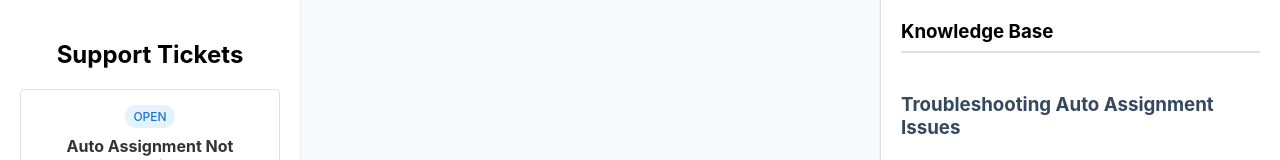
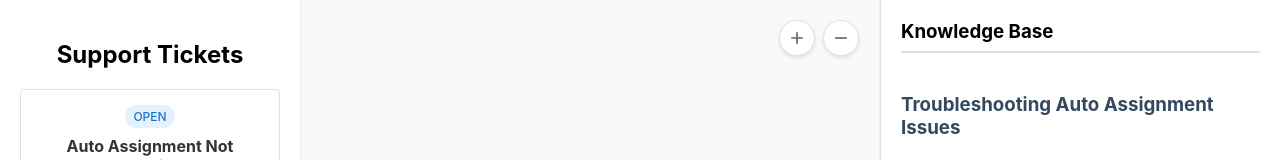
Before and after one commit to sfkunal/ResolveIQ, a React (Create React App) app in the folder frontend/: page / in a window 1280 px wide. Shown: the top 160 px of the page. Built offline with nearby package versions, Linux system fonts and the light colour scheme.

Commit message:
zoomable

```diff
--- a/frontend/src/App.css
+++ b/frontend/src/App.css
@@ -339,6 +339,21 @@
   cursor: move;
 }
 
+.canvas-container {
+  position: relative;
+  width: 100%;
+  height: 100vh;
+  overflow: auto;
+}
+
+.ticket-canvas {
+  width: 4000px; /* Much larger canvas */
+  height: 4000px;
+  position: relative;
+  background: #f8f9fa;
+  transition: transform 0.2s ease-out;
+}
+
 .canvas-ticket {
   background: white;
   border-radius: 8px;
@@ -348,6 +363,7 @@
   user-select: none;
   transition: box-shadow 0.2s;
   cursor: move;
+  transform-origin: top left;
 }
 
 .canvas-ticket:hover {
@@ -380,70 +396,6 @@
   margin-top: 8px;
   padding-top: 8px;
   border-top: 1px solid #eee;
-}
-
-.copilot-response {
-  margin-top: 8px;
-  background: white;
-  border-radius: 8px;
-  padding: 16px;
-  box-shadow: 0 2px 8px rgba(0, 0, 0, 0.1);
-  border: 1px solid #e0e0e0;
-  max-height: 300px;
-  overflow-y: auto;
-  text-align: left;
-}
-
-.copilot-response p {
-  margin: 0 0 8px 0;
-  font-size: 0.9em;
-  line-height: 1.5;
-  color: #333;
-}
-
-.copilot-response p:last-child {
-  margin-bottom: 0;
-}
-
-.copilot-response pre {
-  background-color: #f5f5f5;
-  padding: 8px;
-  border-radius: 4px;
-  overflow-x: auto;
-  font-size: 0.85em;
-}
-
-.copilot-response code {
-  font-family: monospace;
-  font-size: 0.9em;
-  padding: 2px 4px;
-  background-color: #f5f5f5;
-  border-radius: 3px;
-}
-
-.copilot-response ul,
-.copilot-response ol {
-  font-size: 0.9em;
-  padding-left: 20px;
-  margin: 8px 0;
-}
-
-.copilot-response h1,
-.copilot-response h2,
-.copilot-response h3,
-.copilot-response h4,
-.copilot-response h5,
-.copilot-response h6 {
-  font-size: 1em;
-  margin: 16px 0 8px 0;
-}
-
-.loading-spinner {
-  display: flex;
-  align-items: center;
-  justify-content: center;
-  padding: 20px;
-  color: #666;
 }
 
 .ticket-remove-btn {
@@ -521,21 +473,72 @@
   fill: currentColor;
 }
 
-.ticket-canvas {
-  width: 100%;
-  height: 100vh;
-  position: relative;
-  background: #f8f9fa;
-  overflow: hidden;
+.copilot-response {
+  margin-top: 8px;
+  background: white;
+  border-radius: 8px;
+  padding: 16px;
+  box-shadow: 0 2px 8px rgba(0, 0, 0, 0.1);
+  border: 1px solid #e0e0e0;
+  max-height: 300px;
+  overflow-y: auto;
+  text-align: left;
 }
 
-.ticket-canvas.drag-over {
-  background: #eef5ff;
+.copilot-response p {
+  margin: 0 0 8px 0;
+  font-size: 0.9em;
+  line-height: 1.5;
+  color: #333;
+}
+
+.copilot-response p:last-child {
+  margin-bottom: 0;
+}
+
+.zoom-controls {
+  position: absolute;
+  top: 20px;
+  right: 20px;
+  display: flex;
+  gap: 8px;
+  z-index: 1000;
+}
+
+.zoom-button {
+  width: 36px;
+  height: 36px;
+  border-radius: 50%;
+  background: white;
+  border: 1px solid #e0e0e0;
+  cursor: pointer;
+  display: flex;
+  align-items: center;
+  justify-content: center;
+  box-shadow: 0 2px 4px rgba(0, 0, 0, 0.1);
+  transition: all 0.2s ease;
+}
+
+.zoom-button:hover {
+  background: #f5f5f5;
+  box-shadow: 0 4px 8px rgba(0, 0, 0, 0.15);
+}
+
+.zoom-button svg {
+  width: 20px;
+  height: 20px;
+  color: #666;
+}
+
+/* Ensure draggable items scale properly */
+.canvas-ticket {
+  transform-origin: top left;
 }
 
 .middle-column {
   padding: 0 !important;
-  overflow: hidden !important;
+  overflow: auto !important;
+  position: relative;
 }
 
 /* Chat button */
--- a/frontend/src/App.tsx
+++ b/frontend/src/App.tsx
@@ -53,6 +53,10 @@ function App() {
     setCanvasTickets(prev => prev.filter(ticket => ticket.id !== ticketId));
   };
 
+  const handleChatOpen = (ticketId: number) => {
+    console.log('Opening chat for ticket:', ticketId);
+  };
+
   return (
     <div className="App">
       <div className="layout">
@@ -67,6 +71,7 @@ function App() {
             onTicketUpdate={handleTicketUpdate}
             onTicketDrop={handleTicketDrop}
             onTicketRemove={handleTicketRemove}
+            onChatOpen={handleChatOpen}
           />
         </div>
 
--- a/frontend/src/TicketCanvas.tsx
+++ b/frontend/src/TicketCanvas.tsx
@@ -146,6 +146,7 @@ const TicketCanvas: React.FC<TicketCanvasProps> = ({
 }) => {
   const [isDragOver, setIsDragOver] = useState(false);
   const [activeChatTicketId, setActiveChatTicketId] = useState<number | null>(null);
+  const [scale, setScale] = useState(1);
 
   const handlePositionChange = (ticket: Ticket, x: number, y: number) => {
     onTicketUpdate({
@@ -238,13 +239,47 @@ const TicketCanvas: React.FC<TicketCanvasProps> = ({
     });
   };
 
+  const handleZoomIn = () => {
+    setScale(prev => Math.min(prev + 0.1, 2)); // Max zoom: 2x
+  };
+
+  const handleZoomOut = () => {
+    setScale(prev => Math.max(prev - 0.1, 0.5)); // Min zoom: 0.5x
+  };
+
   return (
-    <>
+    <div className="canvas-container">
+      <div className="zoom-controls">
+        <button
+          onClick={handleZoomIn}
+          className="zoom-button"
+          title="Zoom in"
+          aria-label="Zoom in"
+        >
+          <svg viewBox="0 0 24 24" width="24" height="24">
+            <path d="M19 13h-6v6h-2v-6H5v-2h6V5h2v6h6v2z" fill="currentColor"/>
+          </svg>
+        </button>
+        <button
+          onClick={handleZoomOut}
+          className="zoom-button"
+          title="Zoom out"
+          aria-label="Zoom out"
+        >
+          <svg viewBox="0 0 24 24" width="24" height="24">
+            <path d="M19 13H5v-2h14v2z" fill="currentColor"/>
+          </svg>
+        </button>
+      </div>
       <div
         className={`ticket-canvas ${isDragOver ? 'drag-over' : ''}`}
         onDragOver={handleDragOver}
         onDragLeave={handleDragLeave}
         onDrop={handleDrop}
+        style={{
+          transform: `scale(${scale})`,
+          transformOrigin: 'top left'
+        }}
       >
         {tickets.map((ticket) => (
           <TicketCard
@@ -267,7 +302,7 @@ const TicketCanvas: React.FC<TicketCanvasProps> = ({
           onUpdateHistory={(history) => handleUpdateChatHistory(activeChatTicketId, history)}
         />
       )}
-    </>
+    </div>
   );
 };
 
```
